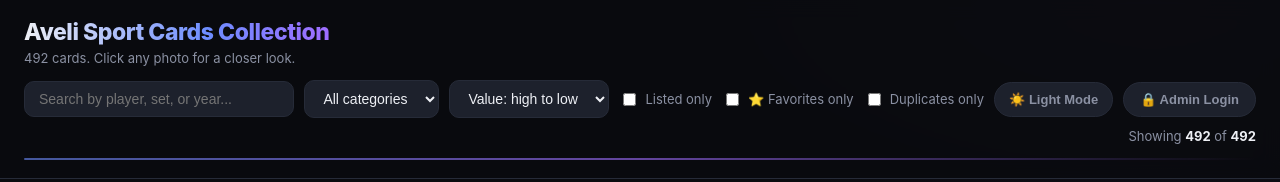
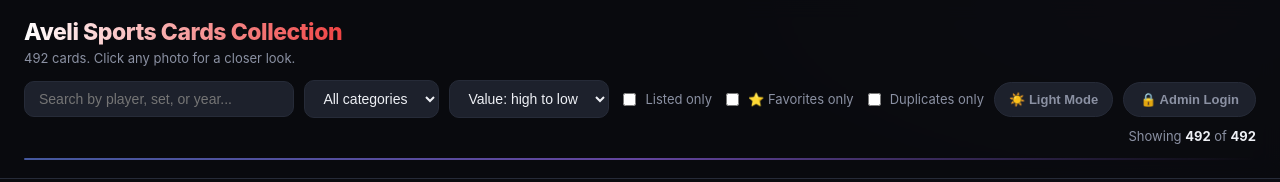
Before and after one commit to davidadufresne/davids-collection, a website: page index.html in a window 1280 px wide. Shown: the top 182 px of the page. Drawn offline with nearby package versions, Linux system fonts and the light colour scheme; no server answers.

Commit message:
White-to-red title gradient, Sports rename, higher quality photo uploads

```diff
--- a/index.html
+++ b/index.html
@@ -3,7 +3,7 @@
 <head>
 <meta charset="UTF-8">
 <meta name="viewport" content="width=device-width, initial-scale=1.0">
-<title>Aveli Sport Cards Collection</title>
+<title>Aveli Sports Cards Collection</title>
 <script src="https://cdnjs.cloudflare.com/ajax/libs/PapaParse/5.4.1/papaparse.min.js"></script>
 <style>
   :root {
@@ -78,7 +78,7 @@
     font-size: 23px;
     font-weight: 800;
     letter-spacing: -0.02em;
-    background: linear-gradient(90deg, var(--text), var(--accent) 60%, var(--accent2));
+    background: linear-gradient(90deg, #ffffff, #ef4444);
     -webkit-background-clip: text;
     background-clip: text;
     color: transparent;
@@ -372,7 +372,7 @@
 </head>
 <body>
 <header>
-  <h1>Aveli Sport Cards Collection</h1>
+  <h1>Aveli Sports Cards Collection</h1>
   <div class="sub">492 cards. Click any photo for a closer look.</div>
   <div class="controls">
     <input type="text" id="search" placeholder="Search by player, set, or year...">
@@ -930,7 +930,7 @@ function openEditModal(id) {
         if (!file) return;
         uploadBtn.textContent = "Uploading...";
         try {
-          const dataUri = await compressImage(file, 1000, 0.82);
+          const dataUri = await compressImage(file, 1800, 0.95);
           if (await setCardPhoto(id, side, dataUri)) { overlay.remove(); openEditModal(id); render(); }
           else { uploadBtn.textContent = photos[side] ? "Replace" : "Upload"; }
         } catch (err) {
```
